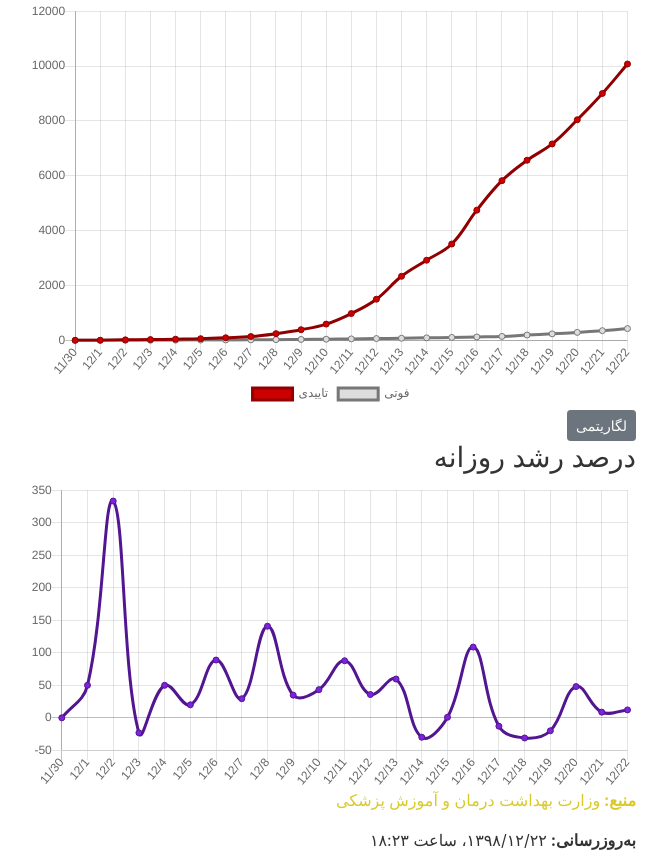
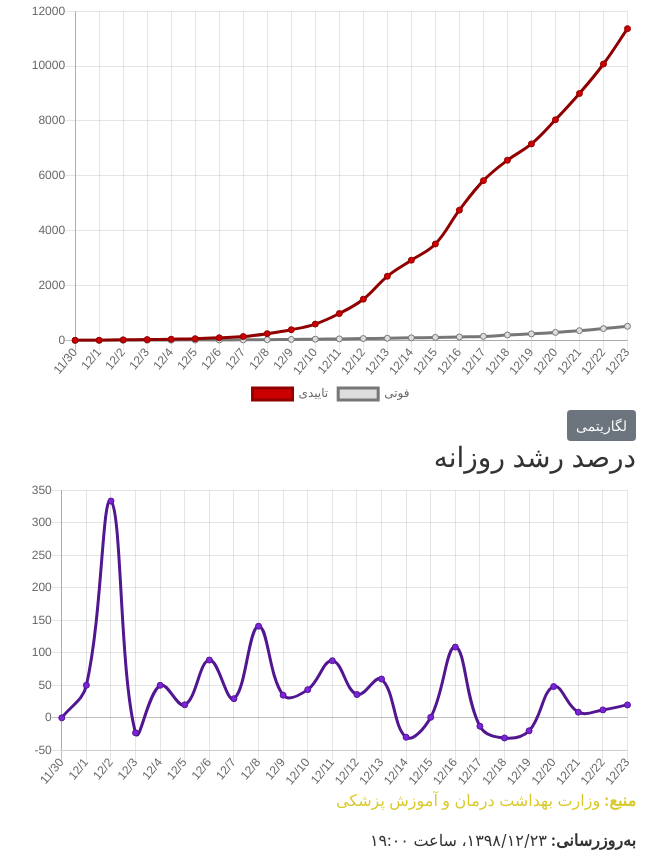
Before and after one commit to mapiran/covid-19, a plain HTML site: page index.html in a window 1280 px wide. Shown: the part 564-1432 px from the top of the page, without its empty margins (309-976 px from the left). Drawn offline with nearby package versions, Linux system fonts and the light colour scheme.

Commit message:
updated data 12/23

```diff
--- a/data/behdasht-provincial.csv
+++ b/data/behdasht-provincial.csv
@@ -1,16 +1,16 @@
 date,qom,teh,qaz,isf,nkh,rkh,cha,koh,gil,zan,maz,sem,skh,alb,mar,sis,bsh,ard,eaz,khu,hor,waz,ksh,ham,kor,lor,ilm,gol,kmn,yzd,frs,Total,reco,death
 11/30,2,,,,,,,,,,,,,,,,,,,,,,,,,,,,,,,2,,2
-12/1,2,,,,,,,,,,,,,,1,,,,,,,,,,,,,,,,,5,,2
-12/2,7,4,,,,,,,2,,,,,,,,,,,,,,,,,,,,,,,18,,4
-12/3,8,2,,,,,,,,,,,,,,,,,,,,,,,,,,,,,,28,,5
-12/4,7,4,,,,,,,2,,1,,,,1,,,,,,,,,,,,,,,,,43,,8
-12/5,8,3,,2,,,,,2,,,,,,2,,,,,,,,,1,,,,,,,,61,3,12
-12/6,16,9,,,,1,,,2,,2,,,2,,,,,,,1,,,,,,,,,,1,95,,15
-12/7,15,4,,,,,,2,9,,1,1,,,1,2,,1,,3,1,,1,,,1,,,,,2,139,,19
-12/8,7,38,,8,,1,,,23,,7,3,,3,,,,5,2,,,1,2,1,1,3,,,,1,,245,,26
-12/9,16,64,2,10,,,,,25,,9,2,,3,,,,1,4,3,,,,,2,,,2,,,,388,73,34
-12/10,21,52,6,12,,,,,17,,12,4,1,8,18,1,,3,6,4,,,,,5,,1,22,,4,8,593,,43
-12/11,30,170,,13,,17,,,28,,11,3,2,31,44,1,,,,9,2,,2,3,,8,1,,2,,8,978,175,54
+12/1,4,,,,,,,,,,,,,,1,,,,,,,,,,,,,,,,,5,,2
+12/2,11,4,,,,,,,2,,,,,,1,,,,,,,,,,,,,,,,,18,,4
+12/3,19,6,,,,,,,2,,,,,,1,,,,,,,,,,,,,,,,,28,,5
+12/4,26,10,,,,,,,4,,1,,,,2,,,,,,,,,,,,,,,,,43,,8
+12/5,34,13,,2,,,,,6,,1,,,,4,,,,,,,,,1,,,,,,,,61,3,12
+12/6,50,22,,2,,1,,,8,,3,,,2,4,,,,,,1,,,1,,,,,,,1,95,,15
+12/7,65,26,,2,,1,,2,17,,4,1,,2,5,2,,1,,3,2,,1,1,,1,,,,,3,139,,19
+12/8,72,64,,10,,2,,2,40,,11,4,,5,5,2,,6,2,3,2,1,3,2,1,4,,,,1,3,245,,26
+12/9,88,128,2,20,,2,,2,65,,20,6,,8,5,2,,7,6,6,2,1,3,2,3,4,,2,,1,3,388,73,34
+12/10,109,180,8,32,,2,,2,82,,32,10,1,16,23,3,,10,12,10,2,1,3,2,8,4,1,24,,5,11,593,,43
+12/11,139,350,8,45,,19,,2,110,,43,13,3,47,67,4,,10,12,19,4,1,5,5,8,12,2,24,2,5,19,978,175,54
 12/12,,,,,,,,,,,,,,,,,,,,,,,,,,,,,,,,1501,291,66
 12/13,,,,,,,,,,,,,,,,,,,,,,,,,,,,,,,,2336,,77
 12/14,101,253,25,0,1,8,1,0,35,6,9,8,0,19,8,8,0,0,9,27,0,0,15,0,4,5,7,9,14,0,14,2922,552,92
@@ -22,3 +22,4 @@ date,qom,teh,qaz,isf,nkh,rkh,cha,koh,gil,zan,maz,sem,skh,alb,mar,sis,bsh,ard,eaz
 12/20,751,2114,257,618,34,222,37,11,524,79,886,221,51,339,416,40,18,91,146,110,69,73,51,77,78,176,56,179,40,127,151,8042,2731,291
 12/21,804,2370,284,788,45,256,38,11,529,101,918,284,66,384,447,44,18,92,175,127,79,100,59,84,84,185,62,188,58,150,170,9000,2959,354
 12/22,846,2673,326,792,45,285,49,26,613,118,997,324,78,458,535,50,21,106,182,158,79,119,79,96,93,210,69,213,65,171,199,10075,3276,429
+12/23,888,2976,338,902,45,395,49,26,684,138,1189,362,78,464,583,52,21,121,279,173,83,144,94,106,102,235,77,234,77,217,232,11364,3529,514
--- a/index.html
+++ b/index.html
@@ -32,7 +32,7 @@
                     <h3 align="right">درصد رشد روزانه</h3>
                     <canvas id="rateChart" height="150px"></canvas>
                     <p id="source" align="right" class="acc"><b>منبع:‌ </b>وزارت بهداشت درمان و آموزش پزشکی</p>
-                    <p align="right"><b>به‌روزرسانی: </b>۱۳۹۸/۱۲/۲۲، ساعت ۱۸:۲۳</p>
+                    <p align="right"><b>به‌روزرسانی: </b>۱۳۹۸/۱۲/۲۳، ساعت ۱۹:۰۰</p>
                 </div>
             </div>
     </div>
```
